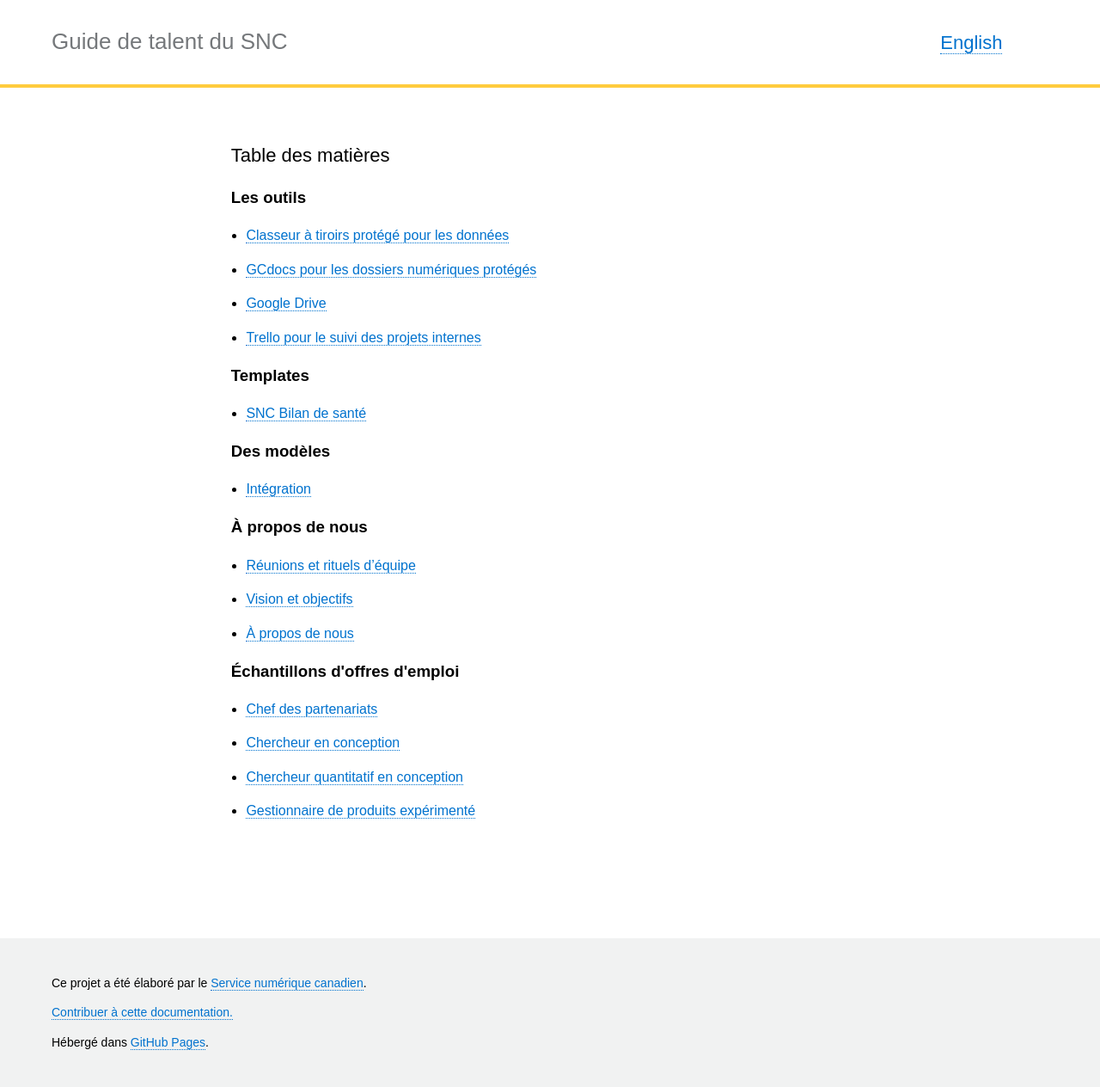
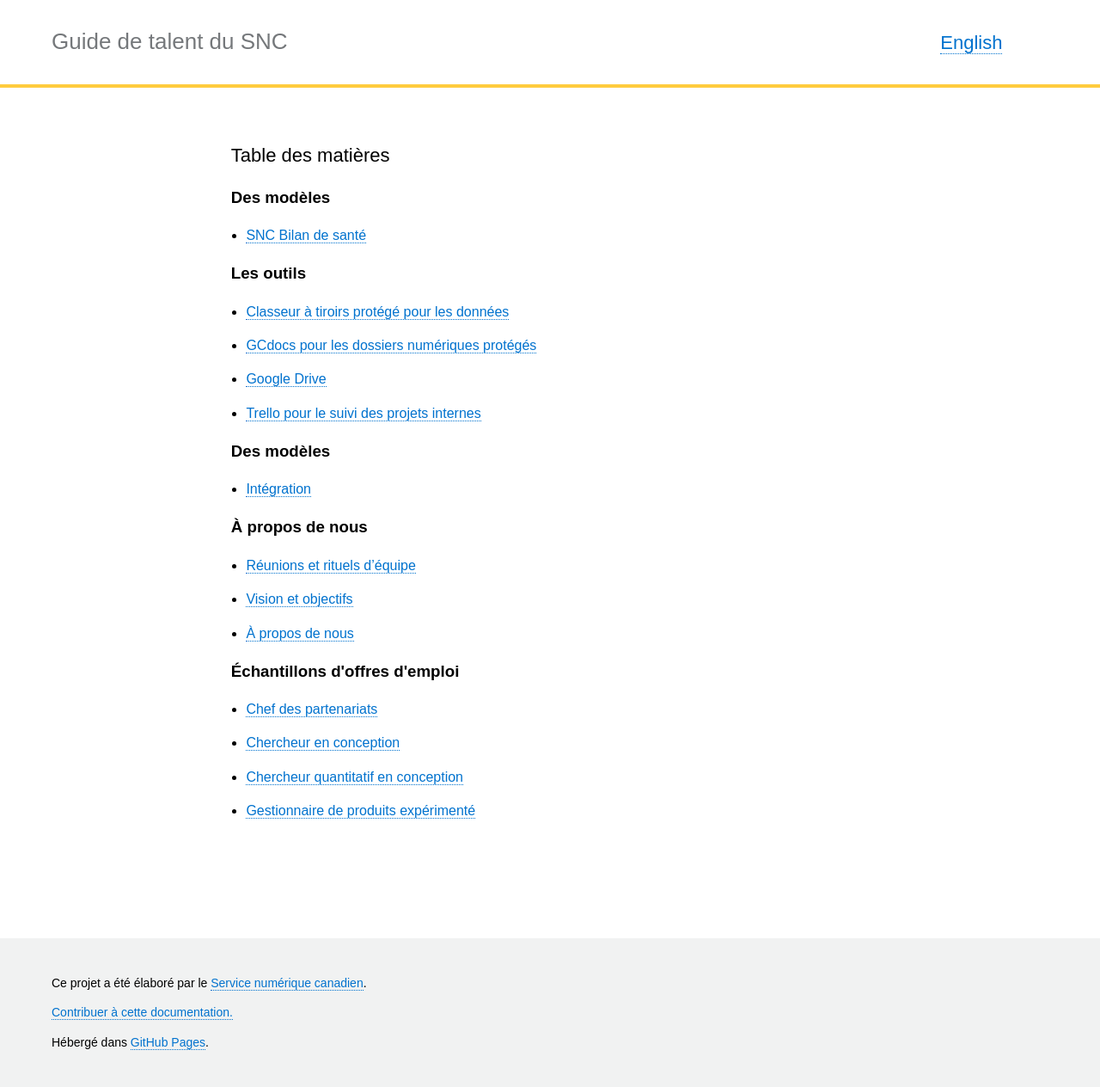
Before and after one commit to cds-snc/talent, a Jekyll site: the page built from _pages/fr/accueil.html, in a window 1280 px wide. Shown: the whole page at 86% size. Built offline with Jekyll 4.4.1, drawn with Linux system fonts in a browser that asks for light colours.

Commit message:
updating category

```diff
--- a/_pages/fr/des modèles/bilandesante.md
+++ b/_pages/fr/des modèles/bilandesante.md
@@ -2,7 +2,7 @@
 layout: page
 title:  "SNC Bilan de santé"
 lang: fr
-category: "Templates"
+category: "Des modèles"
 permalink: "/health_check-fr/"
 trans_url: "/health_check/"
 ---
```
